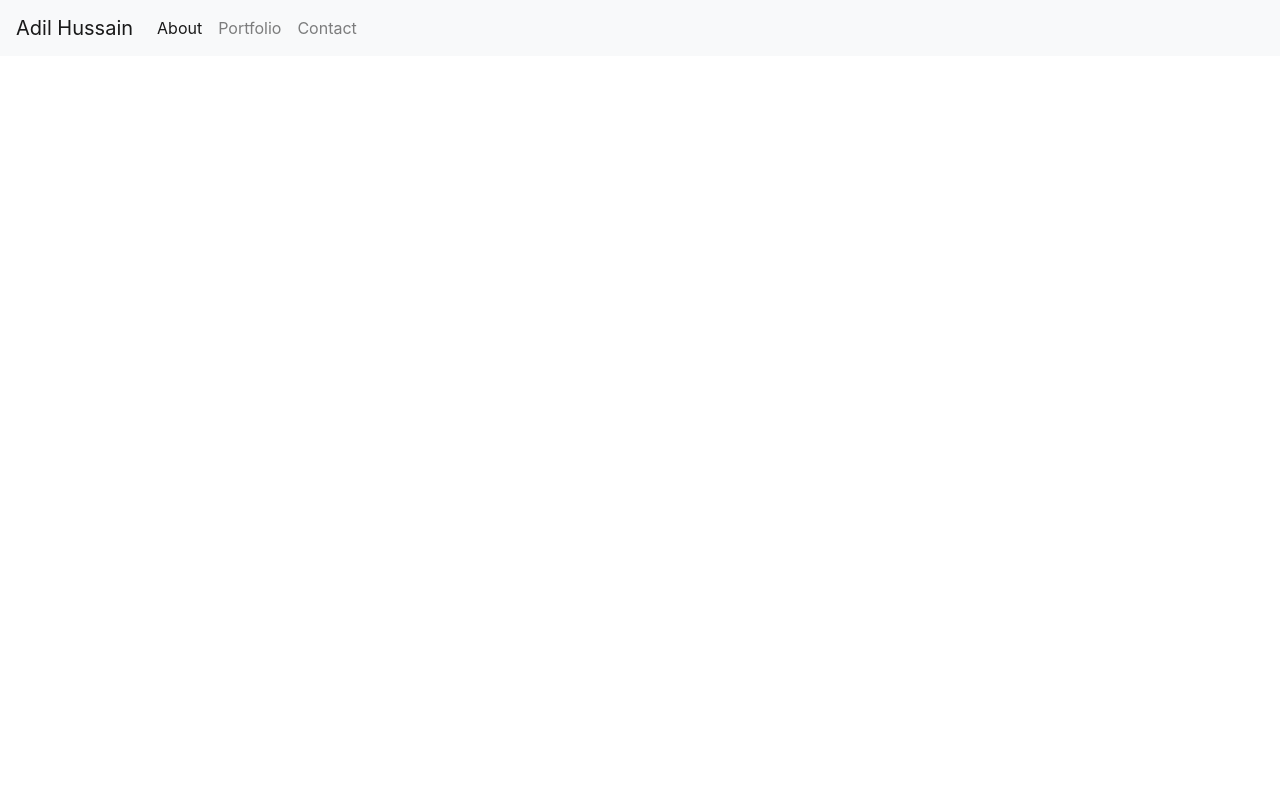
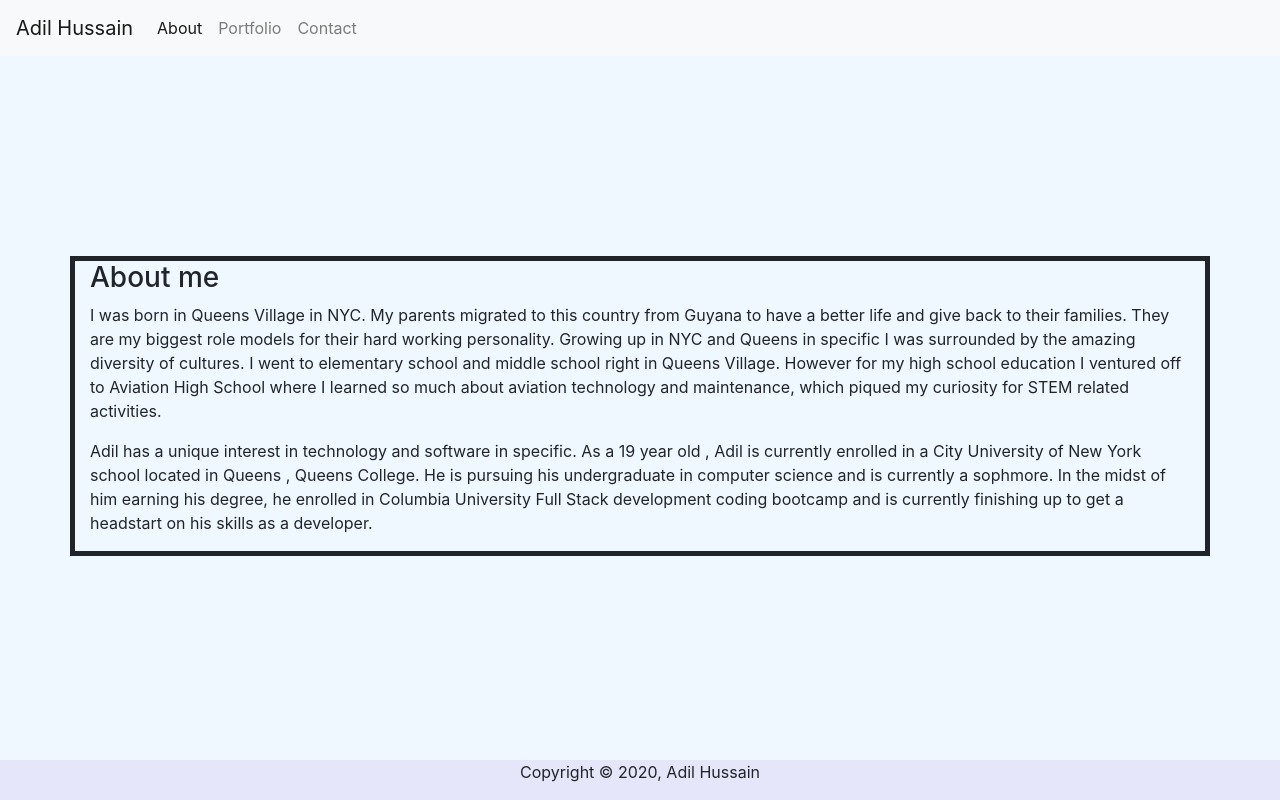
Before and after one commit to adilh621/Responsive-Portfolio, a plain HTML site: page index.html in a window 1280 px wide. Drawn offline with nearby package versions, Linux system fonts and the light colour scheme.

Commit message:
Finished the about page for portfolio

```diff
--- a/assets/style.css
+++ b/assets/style.css
@@ -1,12 +1,43 @@
-html, body{
+html{
     height:100%;
     margin:0;
+    background-color: aliceblue;
+}
+body{
+    height:100%;
+    margin:0;
+    background-color: aliceblue;
+    position: relative;
+    min-height: 100vh;
+
 }
 
+ main{
+
+    padding-top:200px;
+    margin:0 auto;
+    /* this what makes footer stay at bottom always */
+
+
+}
 footer {
 
     text-align: center;
     background-color:lavender;
-    padding:20px;
+    position: absolute;
+    bottom:0;
+    width:100%
+
 
 }
+.container{
+    margin:auto;
+    border-style:solid;
+    border-width:5px;
+
+
+
+
+
+
+}
--- a/index.html
+++ b/index.html
@@ -21,6 +21,7 @@
     <!-- heading section that includes nav  -->
 
     <header>
+        <div class="myNav">
             <nav class="navbar navbar-expand-lg navbar-light bg-light" >
                 <a class="navbar-brand" href="index.html">Adil Hussain</a>
                     <button class="navbar-toggler" type="button" data-toggle="collapse" data-target="#navbarNav" aria-controls="navbarNav" aria-expanded="false" aria-label="Toggle navigation">
@@ -41,6 +42,7 @@
                     </ul>
                 </div>
             </nav>
+        </div>
 
     </header>
 
@@ -49,6 +51,51 @@
     <!-- main section that includes our main content  -->
     <main>
 
+        <div class="container">
+            <div class="row">
+
+              <!-- about section  -->
+              <div class="col-md-12 " id="early-life">
+
+                <h3 class="about-heading">About me</h3>
+                <p class="about-content">I was born in Queens Village in NYC. My parents migrated to this country from Guyana
+                    to have a better life and give back to their families. They are my biggest role models for their hard working
+                    personality. Growing up in NYC and Queens in specific I was surrounded by the amazing diversity of cultures.
+                    I went to elementary school and middle school right in Queens Village. However for my high school education
+                I ventured off to Aviation High School where I learned so much about aviation technology and maintenance, which piqued
+            my curiosity for STEM related activities.  </p>
+
+
+              </div>
+              <!-- experience section  -->
+
+
+            </div>
+
+
+
+            <div class="row">
+
+                <!-- about section  -->
+                <div class="col-md-12 " id="about">
+
+
+                  <p class="about-content">
+                    Adil has a unique interest in technology and software in specific.
+                    As a 19 year old , Adil is currently enrolled in a City University of New York
+                    school located in Queens , Queens College. He is pursuing his undergraduate in
+                    computer science and is currently a sophmore. In the midst of him earning his degree,
+                    he enrolled in Columbia University Full Stack development coding bootcamp and is
+                    currently finishing up to get a headstart on his skills as a developer. </p>
+
+
+                </div>
+                <!-- experience section  -->
+
+
+              </div>
+
+          </div>
 
 
 
@@ -67,15 +114,15 @@
 
 
 
-    <!-- <footer>
+     <footer>
 
-        <div class="container">
+        <div class="footer">
 
           <p>Copyright &copy; <script>document.write(new Date().getFullYear());</script>, Adil Hussain</p>
 
         </div>
 
-      </footer> -->
+      </footer>
 
 </body>
 </html>
```
Also changed, not shown: contact.html (+3 -3 lines), portfolio.html (+5 -3 lines). Lines whose indentation alone changed are shown as unchanged.
